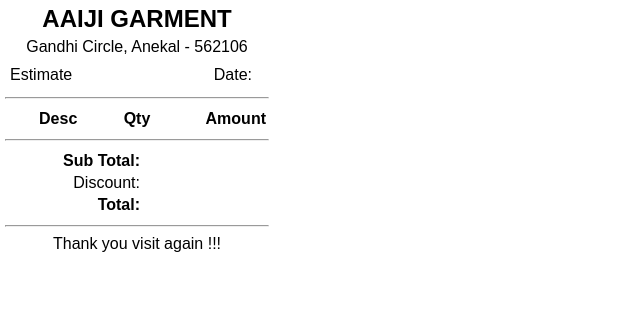
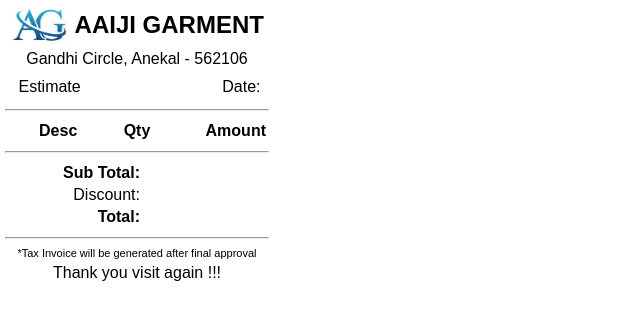
Before and after one commit to ashokbhayal/pos, an Electron app: page salesPrint.html in a window 800 px wide. Shown: the whole page, without its empty margins (0-640 px from the left). Drawn offline with Linux system fonts and the light colour scheme; no server answers.

Commit message:
minor changes

```diff
--- a/css/pos_css/sales_print.css
+++ b/css/pos_css/sales_print.css
@@ -14,11 +14,30 @@
    text-align: center;
    margin-bottom: 5px;
    margin-top: 5px;
+
+}
+
+img{
+  width: 60px;
+  display: inline-block;
+  vertical-align: middle;
+/* scale: 50%; */
+}
+
+.shopName{
+   display: inline-block;
+   vertical-align: middle;
+}
+
+#header{
+   text-align: center;
+   vertical-align: middle;
 }
 
 body{
    margin: 5px;
    width: 2.75in;
+   text-align:center;
 }
 
 #estimate_no{
--- a/salesPrint.html
+++ b/salesPrint.html
@@ -5,7 +5,10 @@
 </head>
 <body>
    <div class= "label_Div" id= "left_Label">
-      <h2 class= shopName>AAIJI GARMENT</h2>
+      <div id= "header">
+         <img src="./images/logo.jpeg" alt="logo">
+         <h2 class= shopName>AAIJI GARMENT</h2>
+      </div>
       <p> Gandhi Circle, Anekal - 562106</p>
       <p id="estimate_no">Estimate</p>
       <p id="data_p">Date: </p>
@@ -40,7 +43,7 @@
    </div>
    <hr>
    <div>
-      <p id = "discount_Note" style="white-space:pre"></p>
+      <p style = "font-size:11px">*Tax Invoice will be generated after final approval</p>
       <p id = 'thankYouNote'>Thank you visit again !!!</p>
    </div>
    <br />
--- a/salesPrint.js
+++ b/salesPrint.js
@@ -70,10 +70,6 @@
    document.getElementById("subtotal_th_val").textContent = data.subTotal;
    document.getElementById("discount_td_val").textContent = data.discount;
    document.getElementById("total_th_val").textContent = data.grandTotal;
-
-   document.getElementById("discount_Note").innerText = "You saved Rs: ";
-   document.getElementById("discount_Note").innerText +=  data.discount;
-
 })
 
 
```
Also changed, not shown: main.js (+5 -4 lines), images/logo.jpeg (added).
